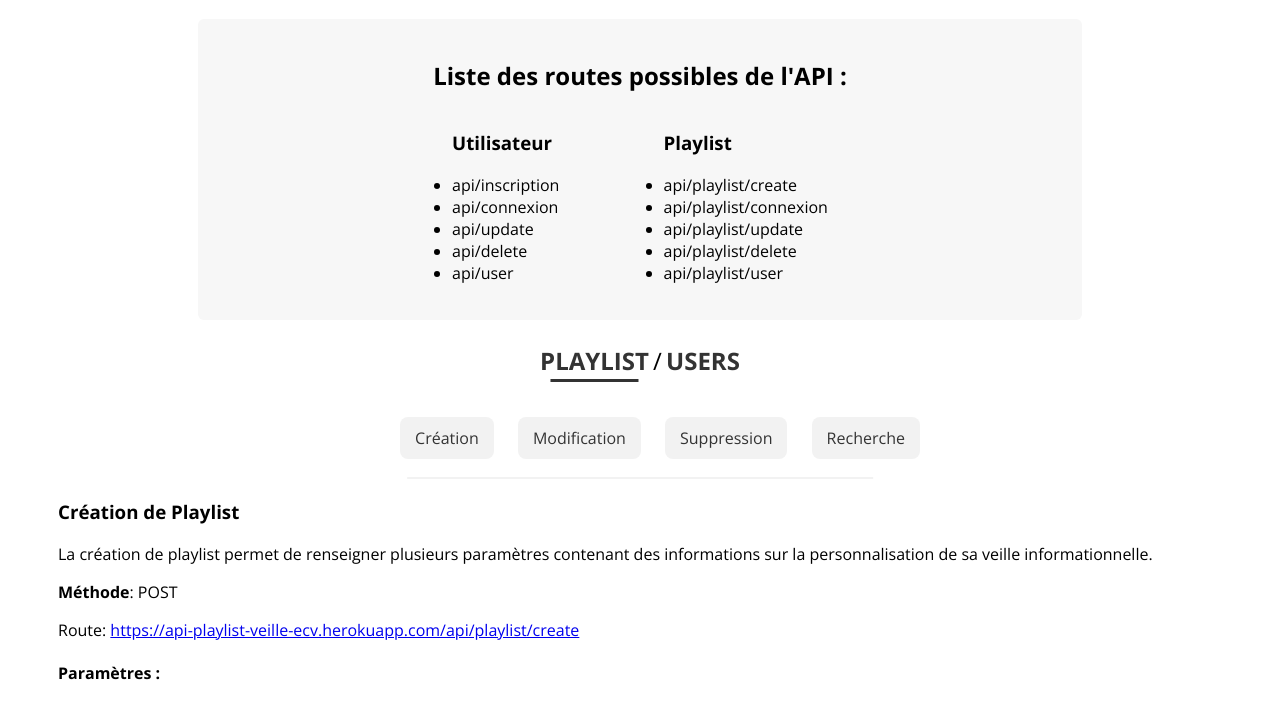
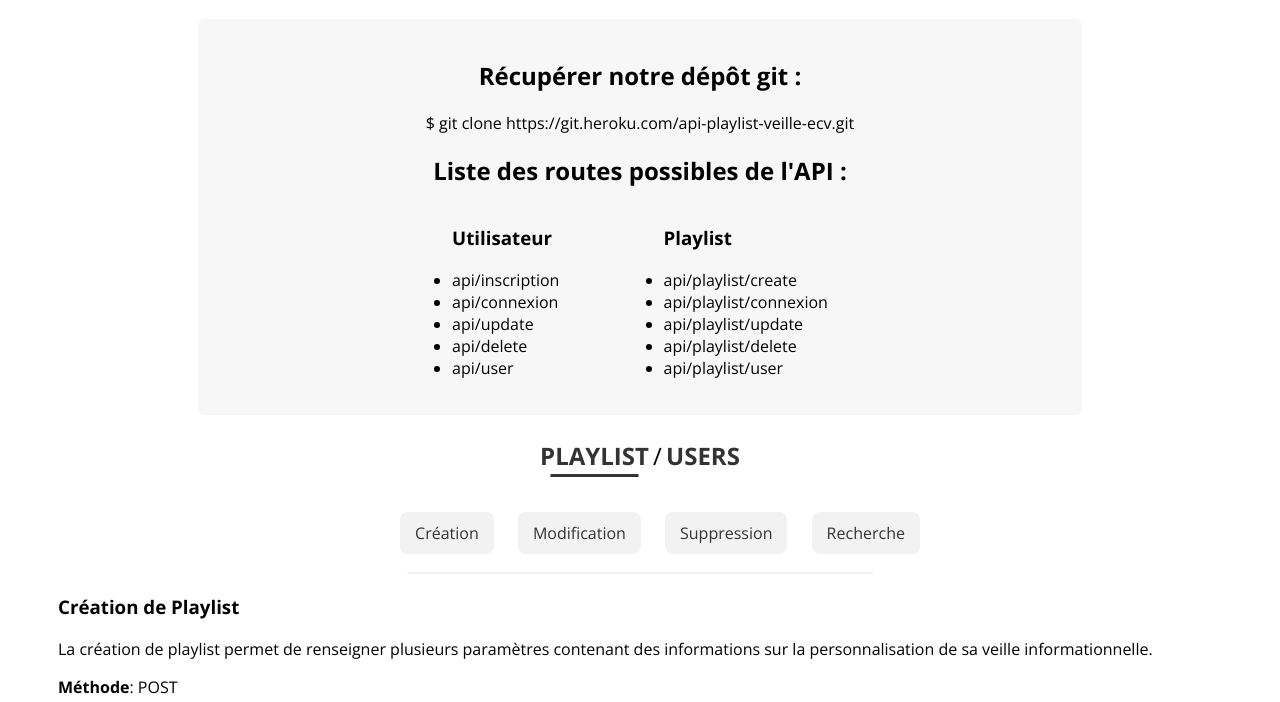
Before and after one commit to MxDrix/API-Playlist, a website: page index.html in a window 1280 px wide. Shown: the part 67-769 px from the top of the page. Drawn offline with nearby package versions, Linux system fonts and the light colour scheme.

```diff
--- a/apiplaylist.js
+++ b/apiplaylist.js
@@ -22,7 +22,7 @@
 	message: "Vous avez effectué trop de requêtes sur l\'API. Veuillez réessayez plus tard."
 });
 
-app.use(limiter);
+// app.use(limiter);
 
 app.use(helmet());
 app.disable('x-powered-by');
--- a/index.html
+++ b/index.html
@@ -146,6 +146,9 @@
     <h1>Documentation API Playlist Veille Informationnelle</h1>
 
     <section class="section-liste-routes">
+        <h2>Récupérer notre dépôt git : </h2>
+        <p>$ git clone https://git.heroku.com/api-playlist-veille-ecv.git</p>
+
         <h2>Liste des routes possibles de l'API :</h2>
 
         <div class="div-bloc-liste-routes">
```
